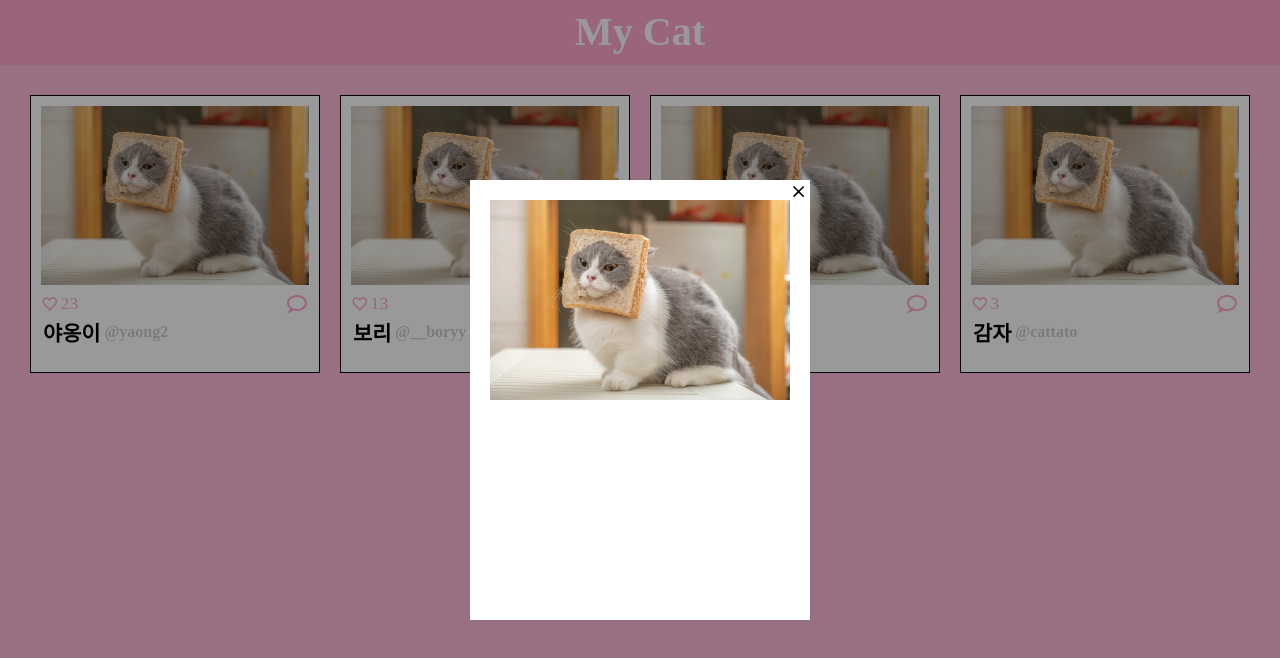
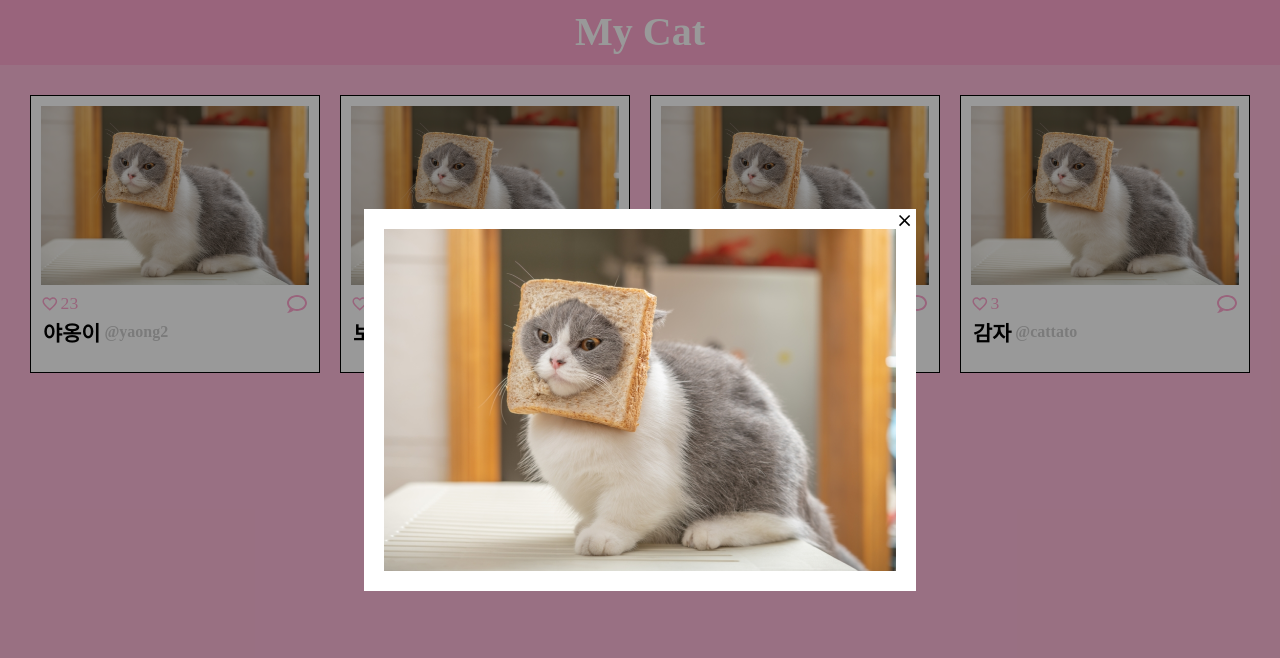
Before and after one commit to eoqna/my-cat, a React (Vite) app: page / in a window 1280 px wide. Both pictures are taken after a click on the element 175 px from the left and 196 px from the top of the page. Shown: the top 658 px of the page. Built offline with nearby package versions, Linux system fonts and the light colour scheme; a web font is replaced by a local one.

Commit message:
type 및 UI 수정

```diff
--- a/src/@types/index.d.ts
+++ b/src/@types/index.d.ts
@@ -1,5 +1,6 @@
 declare namespace Types {
   interface Cat {
+    idx: number;
     name: string;
     instagram: string;
     like: number;
--- a/src/components/Modal.tsx
+++ b/src/components/Modal.tsx
@@ -20,8 +20,7 @@ const Background = styled.div`
 `;
 
 const ModalLayout = styled.div`
-  width: 300px;
-  height: 400px;
+  width: 40%;
   background: ${color.White};
   position: relative;
   padding: 20px;
--- a/src/costants/index.ts
+++ b/src/costants/index.ts
@@ -2,24 +2,28 @@ import img1 from "../assets/imgs/cat1.png";
 
 export const cats: Types.Cat[] = [
   {
+    idx: 0,
     name: "야옹이",
     instagram: "yaong2",
     like: 23,
     path: img1,
   },
   {
+    idx: 1,
     name: "보리",
     instagram: "__boryy",
     like: 13,
     path: img1,
   },
   {
+    idx: 2,
     name: "냥냥",
     instagram: "nyangx2",
     like: 21,
     path: img1,
   },
   {
+    idx: 3,
     name: "감자",
     instagram: "cattato",
     like: 3,
--- a/src/screen/Home.tsx
+++ b/src/screen/Home.tsx
@@ -105,7 +105,7 @@ const Home = (props: NavigationProps) => {
     <Layout>
       <GridLayout>
         {cats.map((cat) => (
-          <CardLayout>
+          <CardLayout key={cat.idx}>
             <ImgLayout onClick={() => onClickImg(cat)}>
               <Img src={cat.path} alt={cat.name} />
             </ImgLayout>
```
